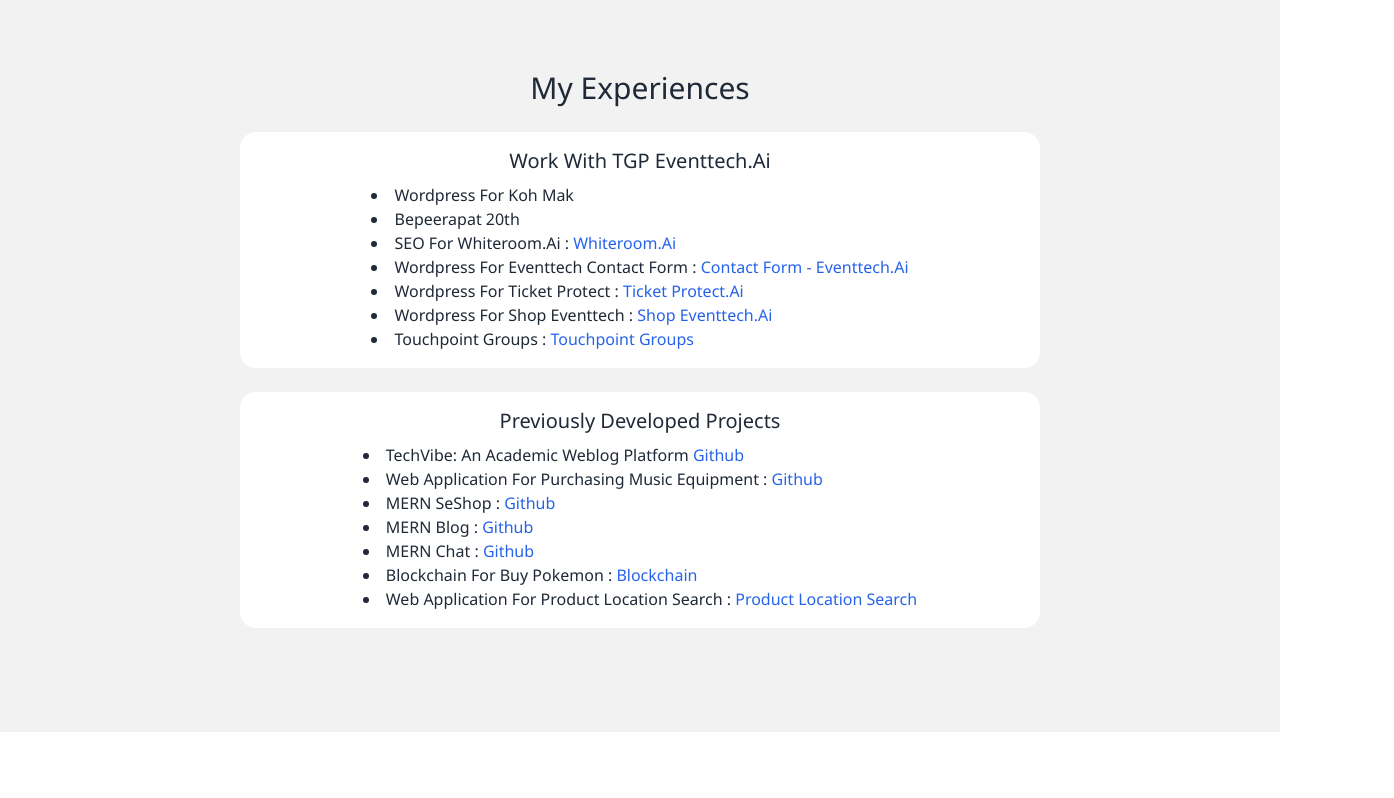
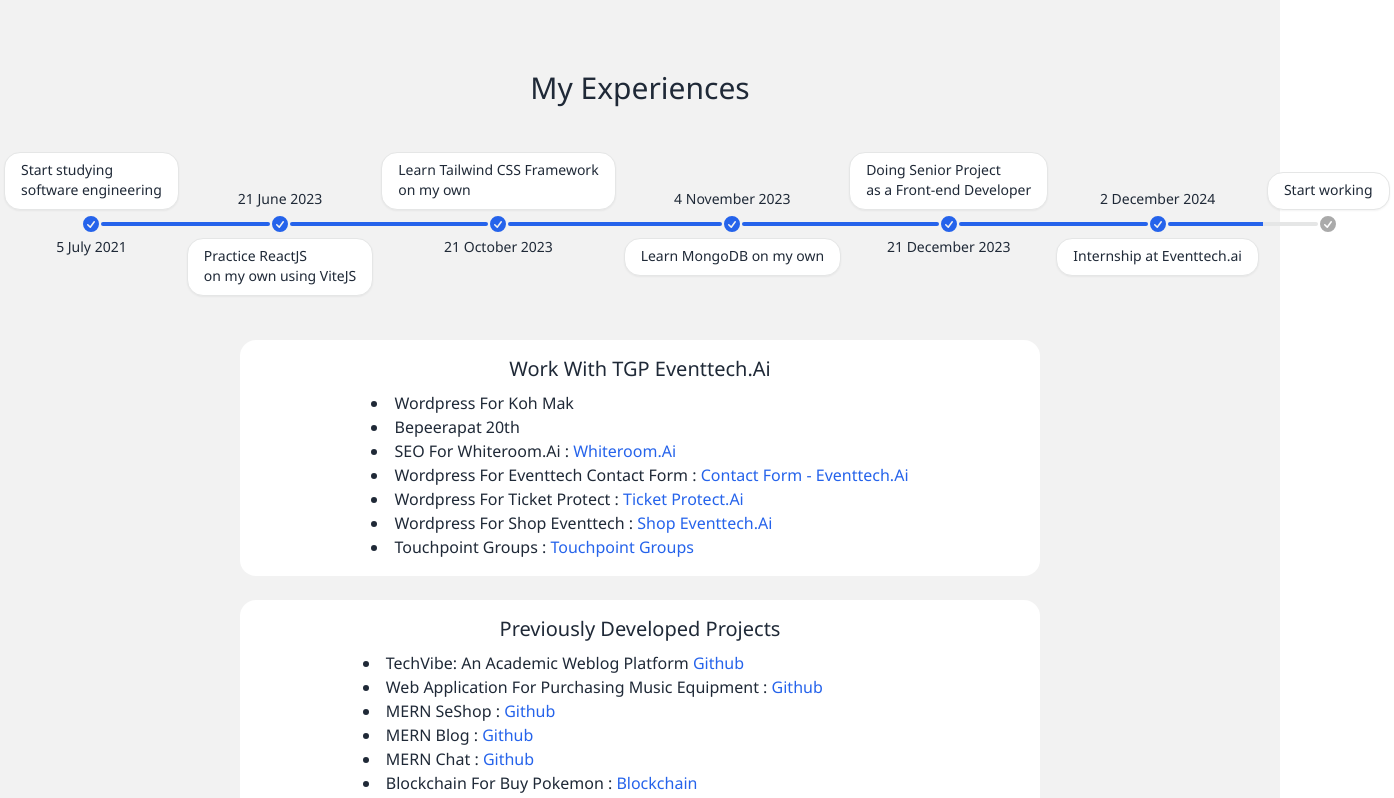
Before and after one commit to entsrkk/earth-port, a Next.js app: page / in a window 1280 px wide. Shown: the part 2280-3078 px from the top of the page, 1394 px wide, since content can reach past the window. Before the commit the page ends 3012 px from the top, so only its background shows below. Built offline with nearby package versions, Linux system fonts and the light colour scheme.

Commit message:
add timeline in myexperiences

```diff
--- a/src/app/components/MyExperiences.tsx
+++ b/src/app/components/MyExperiences.tsx
@@ -6,8 +6,175 @@ const MyExperiences = () => {
     <div className="bg-base-200">
       <div className="container mx-auto flex flex-col justify-center items-center py-10 sm:py-20">
         <h2 className="text-3xl text-center">My Experiences</h2>
-
-        <div className="capitalize space-y-6 my-6">
+        <div className="my-10">
+          <ul className="timeline timeline-vertical xl:timeline-horizontal px-2 sm:px-0 text-sm">
+            <li>
+              <div className="timeline-start timeline-box text-balance">
+                Start studying <br /> software engineering
+              </div>
+              <div className="timeline-middle">
+                <svg
+                  xmlns="http://www.w3.org/2000/svg"
+                  viewBox="0 0 20 20"
+                  fill="currentColor"
+                  className="text-blue-600 h-5 w-5"
+                >
+                  <path
+                    fillRule="evenodd"
+                    d="M10 18a8 8 0 100-16 8 8 0 000 16zm3.857-9.809a.75.75 0 00-1.214-.882l-3.483 4.79-1.88-1.88a.75.75 0 10-1.06 1.061l2.5 2.5a.75.75 0 001.137-.089l4-5.5z"
+                    clipRule="evenodd"
+                  />
+                </svg>
+              </div>
+              <div className="timeline-end">
+                <p className="">5 July 2021</p>
+              </div>
+              <hr className="bg-blue-600" />
+            </li>
+            <li>
+              <hr className="bg-blue-600" />
+              <div className="timeline-start">
+                <p className="">21 June 2023</p>
+              </div>
+              <div className="timeline-middle">
+                <svg
+                  xmlns="http://www.w3.org/2000/svg"
+                  viewBox="0 0 20 20"
+                  fill="currentColor"
+                  className="text-blue-600 h-5 w-5"
+                >
+                  <path
+                    fillRule="evenodd"
+                    d="M10 18a8 8 0 100-16 8 8 0 000 16zm3.857-9.809a.75.75 0 00-1.214-.882l-3.483 4.79-1.88-1.88a.75.75 0 10-1.06 1.061l2.5 2.5a.75.75 0 001.137-.089l4-5.5z"
+                    clipRule="evenodd"
+                  />
+                </svg>
+              </div>
+              <div className="timeline-end timeline-box text-balance">
+                Practice ReactJS <br /> on my own using ViteJS
+              </div>
+              <hr className="bg-blue-600" />
+            </li>
+            <li>
+              <hr className="bg-blue-600" />
+              <div className="timeline-start timeline-box text-balance">
+                Learn Tailwind CSS Framework <br /> on my own
+              </div>
+              <div className="timeline-middle">
+                <svg
+                  xmlns="http://www.w3.org/2000/svg"
+                  viewBox="0 0 20 20"
+                  fill="currentColor"
+                  className="text-blue-600 h-5 w-5"
+                >
+                  <path
+                    fillRule="evenodd"
+                    d="M10 18a8 8 0 100-16 8 8 0 000 16zm3.857-9.809a.75.75 0 00-1.214-.882l-3.483 4.79-1.88-1.88a.75.75 0 10-1.06 1.061l2.5 2.5a.75.75 0 001.137-.089l4-5.5z"
+                    clipRule="evenodd"
+                  />
+                </svg>
+              </div>
+              <div className="timeline-end">
+                <p className="">21 October 2023</p>
+              </div>
+              <hr className="bg-blue-600"/>
+            </li>
+            <li>
+              <hr className="bg-blue-600"/>
+              <div className="timeline-start">
+                <p className="">4 November 2023</p>
+              </div>
+              <div className="timeline-middle">
+                <svg
+                  xmlns="http://www.w3.org/2000/svg"
+                  viewBox="0 0 20 20"
+                  fill="currentColor"
+                  className="text-blue-600 h-5 w-5"
+                >
+                  <path
+                    fillRule="evenodd"
+                    d="M10 18a8 8 0 100-16 8 8 0 000 16zm3.857-9.809a.75.75 0 00-1.214-.882l-3.483 4.79-1.88-1.88a.75.75 0 10-1.06 1.061l2.5 2.5a.75.75 0 001.137-.089l4-5.5z"
+                    clipRule="evenodd"
+                  />
+                </svg>
+              </div>
+              <div className="timeline-end timeline-box text-balance">
+                Learn MongoDB on my own
+              </div>
+              <hr className="bg-blue-600"/>
+            </li>
+            <li>
+              <hr className="bg-blue-600"/>
+              <div className="timeline-start timeline-box text-balance">
+                Doing Senior Project
+                <br /> as a Front-end Developer
+              </div>
+              <div className="timeline-middle">
+                <svg
+                  xmlns="http://www.w3.org/2000/svg"
+                  viewBox="0 0 20 20"
+                  fill="currentColor"
+                  className="text-blue-600 h-5 w-5"
+                >
+                  <path
+                    fillRule="evenodd"
+                    d="M10 18a8 8 0 100-16 8 8 0 000 16zm3.857-9.809a.75.75 0 00-1.214-.882l-3.483 4.79-1.88-1.88a.75.75 0 10-1.06 1.061l2.5 2.5a.75.75 0 001.137-.089l4-5.5z"
+                    clipRule="evenodd"
+                  />
+                </svg>
+              </div>
+              <div className="timeline-end">
+                <p className="">21 December 2023</p>
+              </div>
+              <hr className="bg-blue-600"/>
+            </li>
+            <li>
+              <hr className="bg-blue-600"/>
+              <div className="timeline-start">
+                <p className="">2 December 2024</p>
+              </div>
+              <div className="timeline-middle">
+                <svg
+                  xmlns="http://www.w3.org/2000/svg"
+                  viewBox="0 0 20 20"
+                  fill="currentColor"
+                  className="text-blue-600 h-5 w-5"
+                >
+                  <path
+                    fillRule="evenodd"
+                    d="M10 18a8 8 0 100-16 8 8 0 000 16zm3.857-9.809a.75.75 0 00-1.214-.882l-3.483 4.79-1.88-1.88a.75.75 0 10-1.06 1.061l2.5 2.5a.75.75 0 001.137-.089l4-5.5z"
+                    clipRule="evenodd"
+                  />
+                </svg>
+              </div>
+              <div className="timeline-end timeline-box text-balance">
+                Internship at Eventtech.ai
+              </div>
+              <hr className="bg-blue-600"/>
+            </li>
+            <li>
+              <hr />
+              <div className="timeline-start timeline-box text-balance">
+              Start working
+              </div>
+              <div className="timeline-middle">
+                <svg
+                  xmlns="http://www.w3.org/2000/svg"
+                  viewBox="0 0 20 20"
+                  className="h-5 w-5 fill-[#aaaaaa]"
+                >
+                  <path
+                    fillRule="evenodd"
+                    d="M10 18a8 8 0 100-16 8 8 0 000 16zm3.857-9.809a.75.75 0 00-1.214-.882l-3.483 4.79-1.88-1.88a.75.75 0 10-1.06 1.061l2.5 2.5a.75.75 0 001.137-.089l4-5.5z"
+                    clipRule="evenodd"
+                  />
+                </svg>
+              </div>
+              <div className="timeline-end "></div>
+            </li>
+          </ul>
+        </div>
+        <div className="capitalize space-y-6">
           <div className="bg-white w-[800px] flex flex-col justify-center items-center rounded-2xl py-4">
             <p className="text-xl mb-2">Work with TGP Eventtech.ai</p>
             <ul className="list-disc list-inside">
```
